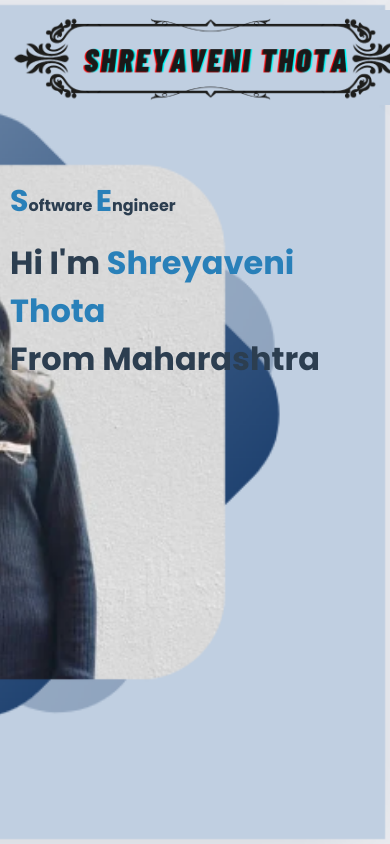
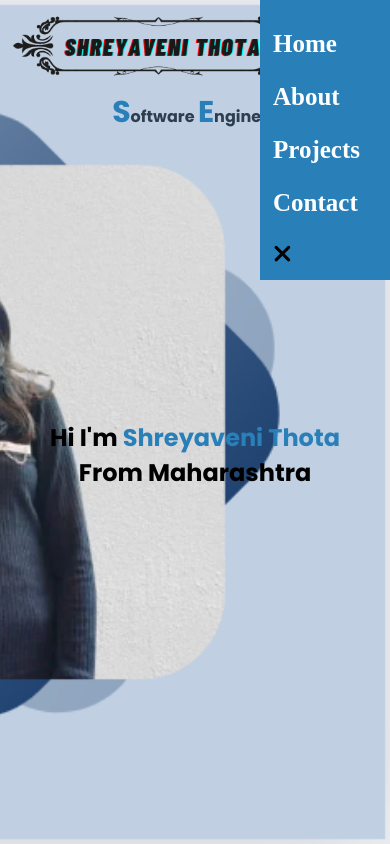
Before and after one commit to Shreyaveni/My_Portfolio, a plain HTML site: page Index.html in a window 390 px wide. Shown: the top 844 px of the page. Drawn offline with Linux system fonts and the light colour scheme.

Commit message:
responsive

```diff
--- a/Index.html
+++ b/Index.html
@@ -19,7 +19,6 @@
                     <li><a href="#header">Home</a></li>
                     <li><a href="#About">About</a></li>
                     <li><a href="#Projects">Projects</a></li>
-                    <li><a href="#contact">Contact</a></li>
                     <li><a href="#contact">Contact</a></li>
                     <i class="fa-solid fa-xmark close-icon" id="menu" onclick="closePage()"></i>
                 </ul>
--- a/Style.css
+++ b/Style.css
@@ -289,44 +289,98 @@ form .btn2{
 }
 /* -----------css for small screens------------ */
 @media only screen and (max-width: 768px) {
+    /* #header{
+        background-image: url(Images/images/Phone_Background.jpg);
+    } */
     .container {
         padding: 10px;
     }
+
+    .logo {
+        max-width: 80%;
+    }
+
+    .header-content {
+        display: flex;
+        flex-direction: column; /* Stacks image and text vertically */
+        align-items: center;
+    }
+
+    .header-image {
+        width: 100%;
+        height: auto;
+        max-width: 100%;
+        display: block;
+        margin: 0 auto;
+        object-fit: cover; /* Ensure the image covers the container */
+        height: 100vh;
+    }
+
+    .header-text h1  {
+        padding-top: 270px;
+        color: black;
+        /* display: none; Hide the line break and following text on mobile */
+    }
+
     .header-text {
         font-size: 1rem;
-        margin-top: 20%;
+        margin-top: 10px; /* Space between image and text */
     }
+
+    .header-text p, .header-text h1 {
+        text-align: center;
+    }
+
     .header-text h1 {
-        font-size: 2rem;
+        font-size: 1.5rem;
     }
+
     nav ul {
+        padding-left: 13px;
         flex-direction: column;
-        align-items: flex-start;
-        background: #16a085;
+        align-items: flex-end;
+        background: #2980b9;
         position: fixed;
         top: 0;
-        right: -200px;
-        width: 200px;
-        height: 100vh;
-        padding-top: 50px;
+        right: 0;
+        width: 130px;
+        height: 280px;
+        padding-top: 5px;
         z-index: 2;
         transition: right 0.5s;
+        overflow-y: scroll; /* Enable vertical scrolling */
+        max-height: 100vh;
     }
+
     nav ul li {
         display: block;
         margin: 25px 0;
     }
+
     nav .fa-solid {
         font-size: 25px;
     }
+
     .about-col-1, .about-col-2 {
         flex-basis: 100%;
         margin: 20px 0;
     }
+
     .Projects-list {
         grid-template-columns: repeat(auto-fit, minmax(250px, 1fr));
     }
+
     .contact-left, .contact-right {
         flex-basis: 100%;
     }
+
+    /* Ensure the background image covers the whole viewport */
+    html, body {
+        background-size: cover;
+        background-position: center;
+        height: 100%;
+        width: 100%;
+        margin: 0;
+        padding: 0;
+    }
 }
```
Also changed, not shown: Images/images/phonebg.jpg (deleted).
